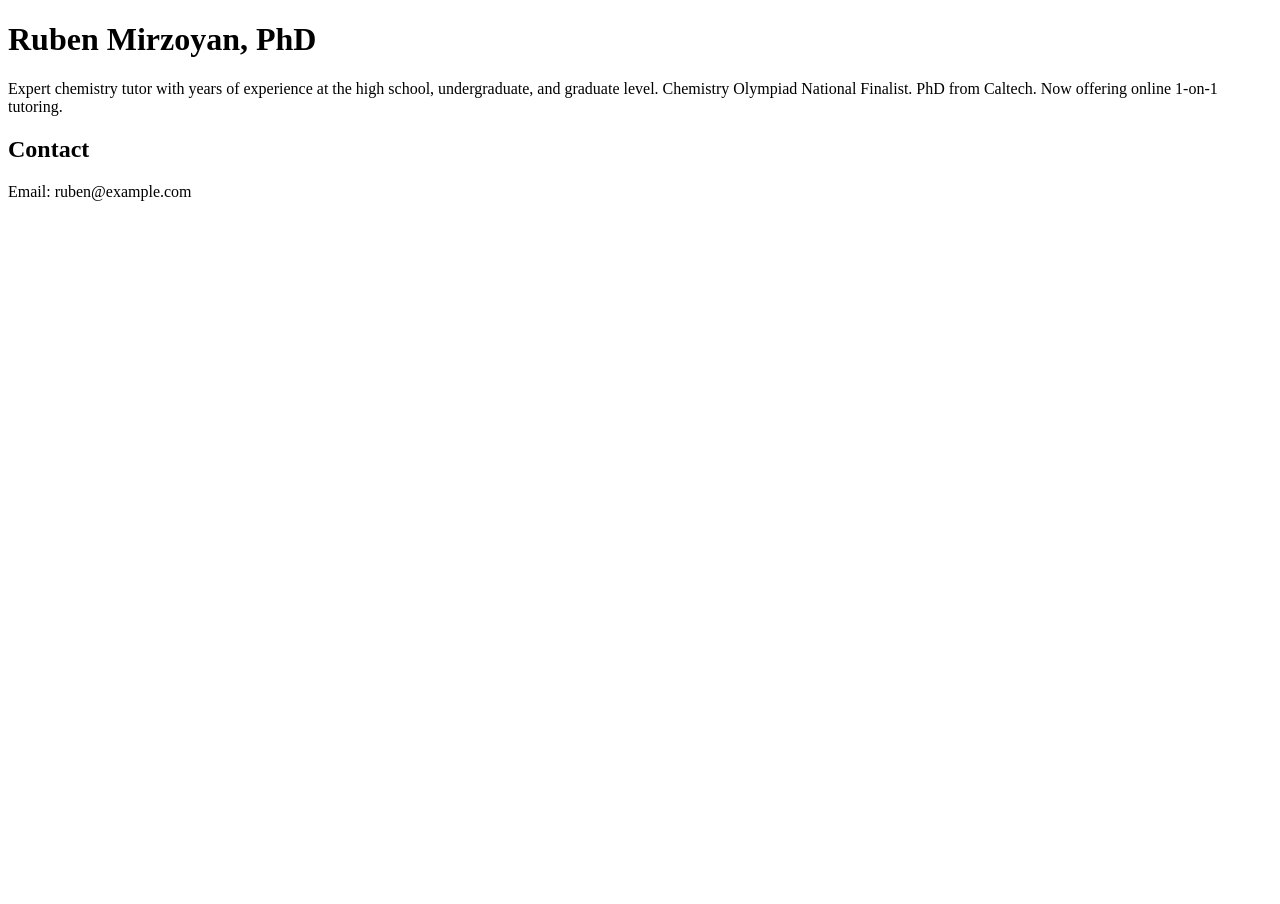
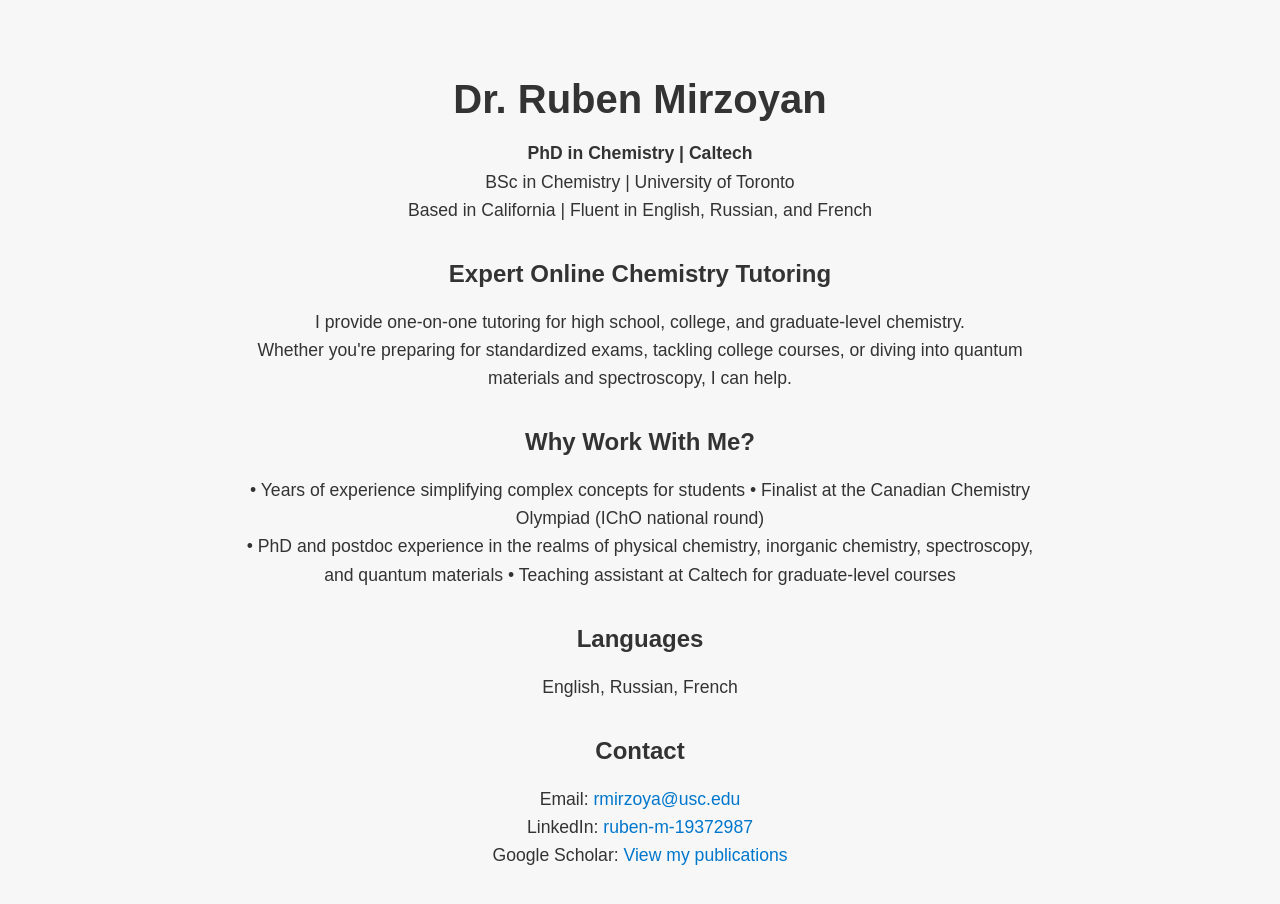
Before and after one commit to rubenmirzoyan/rubenmirzoyan.github.io, a plain HTML site: page index.html in a window 1280 px wide. Before the commit the page ends 800 px from the top, so only its background shows below. Drawn offline with Linux system fonts and the light colour scheme.

Commit message:
Update index.html

```diff
--- a/index.html
+++ b/index.html
@@ -2,12 +2,68 @@
 <html lang="en">
 <head>
   <meta charset="UTF-8">
+  <meta name="viewport" content="width=device-width, initial-scale=1">
   <title>Ruben Mirzoyan – Chemistry Tutor</title>
+  <style>
+    body {
+      font-family: Arial, sans-serif;
+      text-align: center;
+      padding: 50px;
+      max-width: 800px;
+      margin: auto;
+      background-color: #f7f7f7;
+      color: #333;
+    }
+    h1 {
+      font-size: 2.5em;
+      margin-bottom: 0.2em;
+    }
+    h2 {
+      margin-top: 1.5em;
+    }
+    p {
+      font-size: 1.1em;
+      line-height: 1.6em;
+    }
+    a {
+      color: #0077cc;
+      text-decoration: none;
+    }
+    a:hover {
+      text-decoration: underline;
+    }
+  </style>
 </head>
 <body>
-  <h1>Ruben Mirzoyan, PhD</h1>
-  <p>Expert chemistry tutor with years of experience at the high school, undergraduate, and graduate level. Chemistry Olympiad National Finalist. PhD from Caltech. Now offering online 1-on-1 tutoring.</p>
+
+  <h1>Dr. Ruben Mirzoyan</h1>
+  <p><strong>PhD in Chemistry | Caltech</strong><br>
+     BSc in Chemistry | University of Toronto<br>
+     Based in California | Fluent in English, Russian, and French
+  </p>
+
+  <h2>Expert Online Chemistry Tutoring</h2>
+  <p>
+    I provide one-on-one tutoring for high school, college, and graduate-level chemistry.<br>
+    Whether you're preparing for standardized exams, tackling college courses, or diving into quantum materials and spectroscopy, I can help.
+  </p>
+
+  <h2>Why Work With Me?</h2>
+  <p>
+    • Years of experience simplifying complex concepts for students
+    • Finalist at the Canadian Chemistry Olympiad (IChO national round)<br>
+    • PhD and postdoc experience in the realms of physical chemistry, inorganic chemistry, spectroscopy, and quantum materials
+    • Teaching assistant at Caltech for graduate-level courses<br>
+  </p>
+
+  <h2>Languages</h2>
+  <p>English, Russian, French</p>
+
   <h2>Contact</h2>
-  <p>Email: ruben@example.com</p>
+  <p>Email: <a href="mailto:rmirzoya@usc.edu">rmirzoya@usc.edu</a><br>
+     LinkedIn: <a href="https://www.linkedin.com/in/ruben-m-19372987">ruben-m-19372987</a><br>
+     Google Scholar: <a href="https://scholar.google.com/citations?user=2xVKATkAAAAJ&hl=en">View my publications</a>
+  </p>
+
 </body>
 </html>
```
